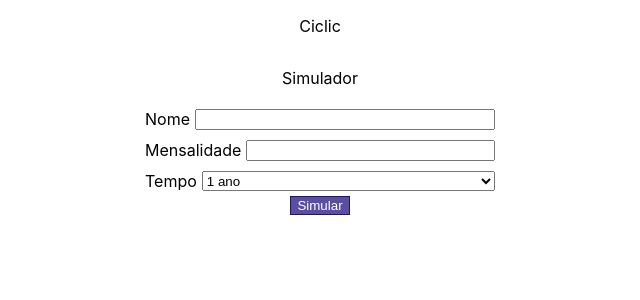
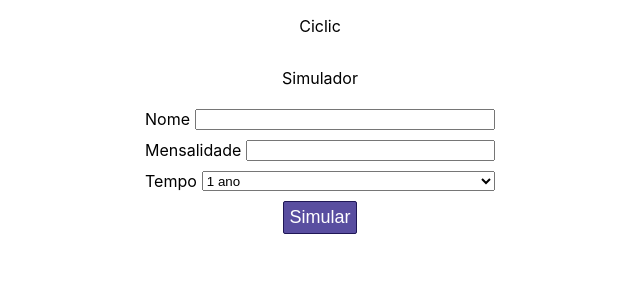
Before and after one commit to wps13/testes-frontEnd, a React (Create React App) app in the folder ciclic/: page / in a window 1280 px wide. Shown: the top 300 px of the page, without its empty margins (320-960 px from the left). Built offline with nearby package versions, Linux system fonts and the light colour scheme.

Commit message:
Change ciclic/Button

```diff
--- a/ciclic/src/components/Button/index.js
+++ b/ciclic/src/components/Button/index.js
@@ -2,10 +2,15 @@ import styled from "styled-components";
 
 const Button = styled.button`
   background: #594ea0;
-  border: 1px #1f1756 solid;
+  border: 0.5px #1f1756 solid;
+  border-radius: 2px;
   color: white;
+  font-size: 18px;
+  padding: 5px;
+  margin: 5px;
   &:hover {
     background: #9188ce;
+    cursor: pointer;
   }
 `;
 
```
